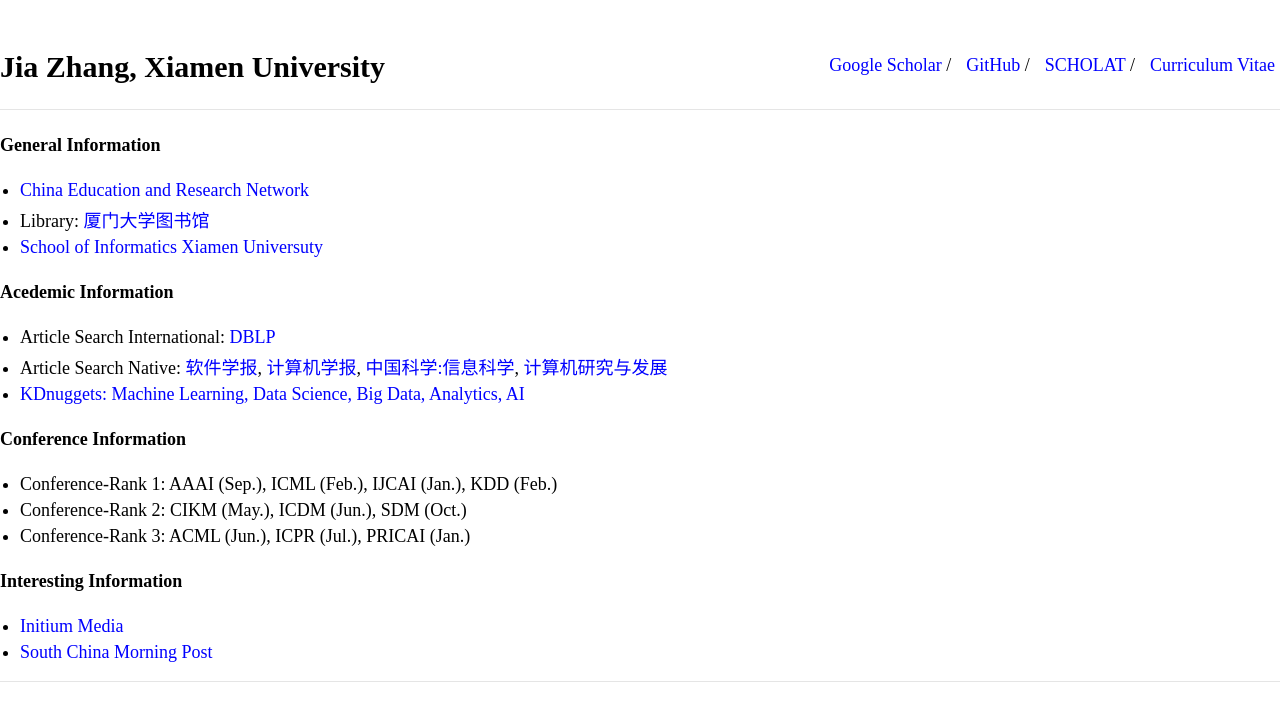
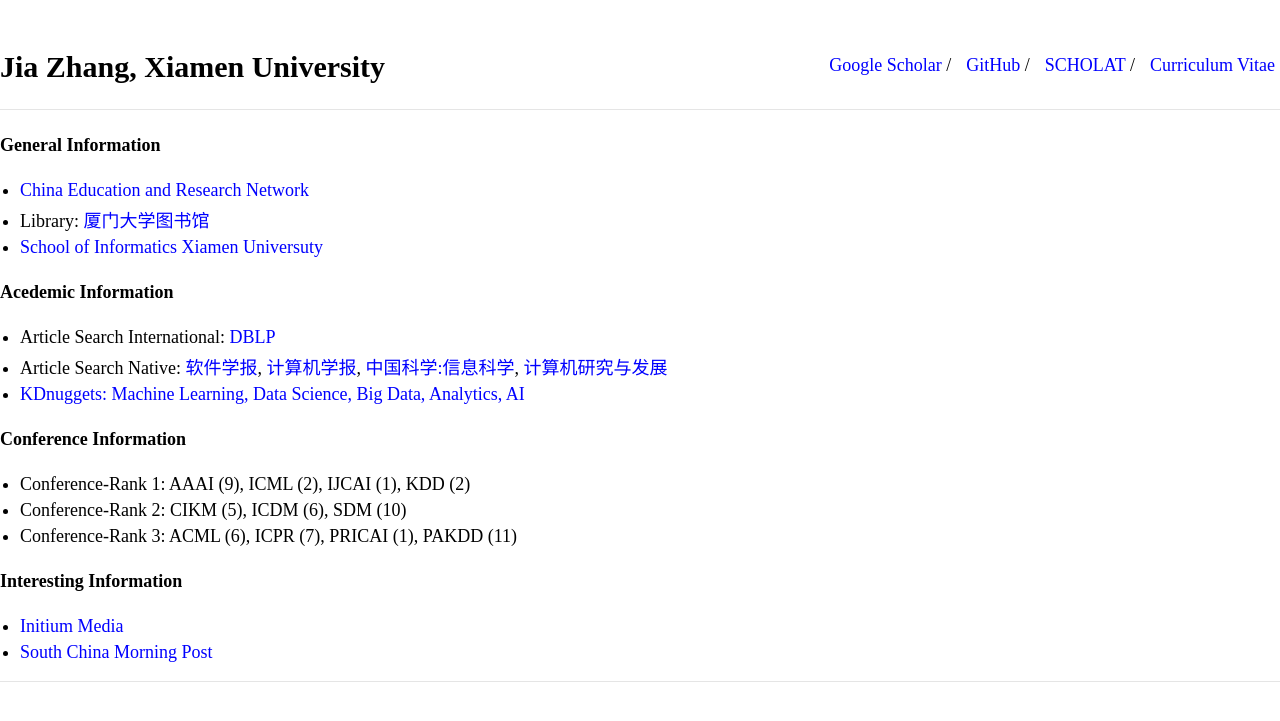
Before and after one commit to jiazhang-ml/jiazhang-ml.github.io, a Jekyll site: the page built from weblink.md, in a window 1280 px wide, cut to the strip 0-876 px from the top of the page. Shown: the top 721 px of the strip. Built offline with Jekyll 4.4.1, drawn with Linux system fonts in a browser that asks for light colours.

Commit message:
Update weblink.md

```diff
--- a/weblink.md
+++ b/weblink.md
@@ -17,9 +17,9 @@ layout: default
 
 #### Conference Information
 
-* Conference-Rank 1: AAAI (Sep.), ICML (Feb.), IJCAI (Jan.), KDD (Feb.)
-* Conference-Rank 2: CIKM (May.), ICDM (Jun.), SDM (Oct.)
-* Conference-Rank 3: ACML (Jun.), ICPR (Jul.), PRICAI (Jan.)
+* Conference-Rank 1: AAAI (9), ICML (2), IJCAI (1), KDD (2)
+* Conference-Rank 2: CIKM (5), ICDM (6), SDM (10)
+* Conference-Rank 3: ACML (6), ICPR (7), PRICAI (1), PAKDD (11)
 
 #### Interesting Information
 
```
